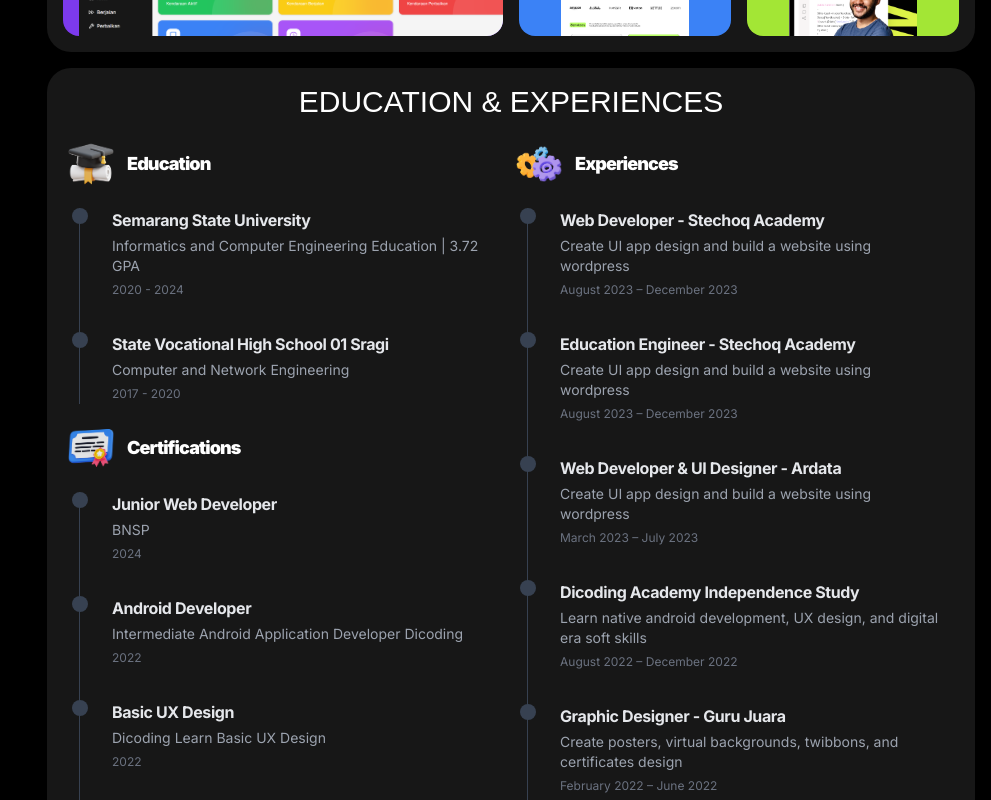
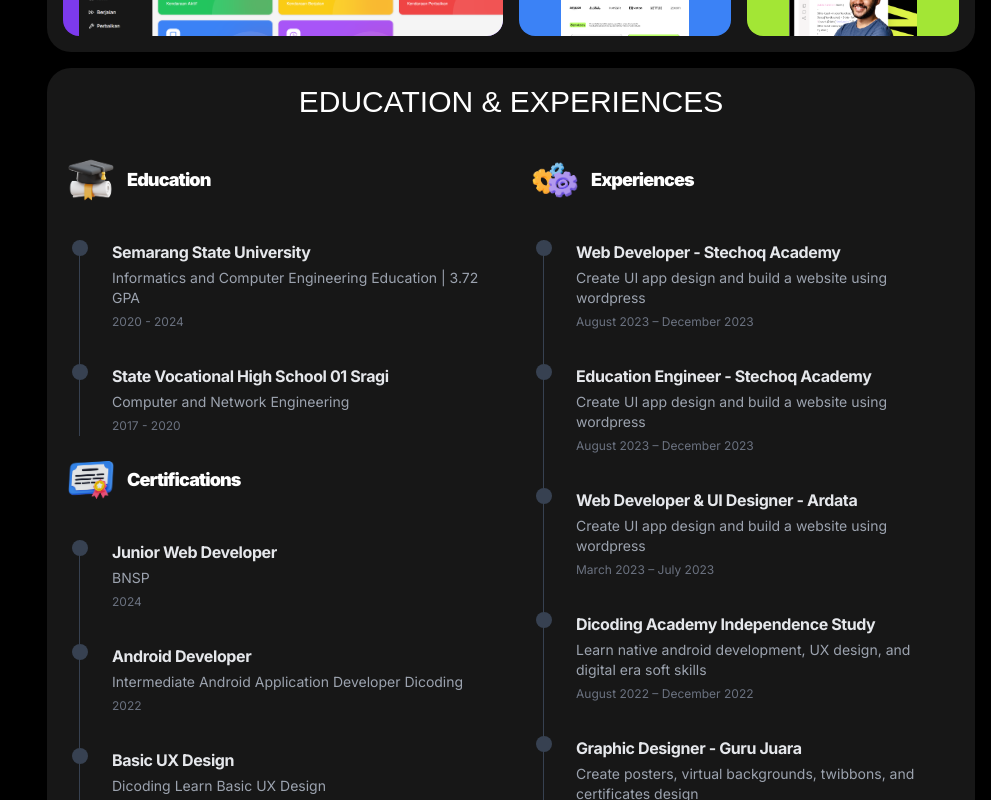
Before and after one commit to furqonStudio/furqon-studio-portfolio-2024, a Next.js app: page / in a window 1280 px wide. Shown: the part 940-1740 px from the top of the page, without its empty margins (289-1280 px from the left). Built offline with nearby package versions, Linux system fonts and the light colour scheme; a web font is replaced by a local one.

Commit message:
feat: add view observer

```diff
--- a/package.json
+++ b/package.json
@@ -13,7 +13,8 @@
     "next": "14.2.14",
     "react": "^18",
     "react-dom": "^18",
-    "react-icons": "^5.3.0"
+    "react-icons": "^5.3.0",
+    "react-intersection-observer": "^9.14.1"
   },
   "devDependencies": {
     "@types/node": "^20",
--- a/src/components/molecules/Timelines.tsx
+++ b/src/components/molecules/Timelines.tsx
@@ -1,24 +1,64 @@
 import React from 'react'
+import { motion } from 'motion/react'
+import { useInView } from 'react-intersection-observer'
 
 type TimelineItem = {
   title: string
   description: string
   timePeriod: string
+  icon?: React.ReactNode // Added icon property
+  link?: string // Added link property
 }
 
 type TimelinesProps = {
   timelines: TimelineItem[]
 }
 
+const fadeInVariants = {
+  hidden: { opacity: 0 },
+  visible: (i: number) => ({
+    opacity: 1,
+    transition: {
+      delay: 1 + i * 0.5,
+    },
+  }),
+}
+
 export const Timelines: React.FC<TimelinesProps> = ({ timelines }) => {
+  const [ref, inView] = useInView({
+    threshold: 0.1,
+    triggerOnce: true,
+  })
+
   return (
     <div className="p-4">
-      <ol className="relative border-s border-gray-700">
+      <ol ref={ref} className="relative border-s border-gray-700">
         {timelines.map((timeline, index) => (
-          <li className="ms-8 mb-8 last:mb-0 group" key={index}>
-            <span className="absolute flex items-center justify-center size-4 rounded-full -start-2 group-hover:bg-red-600 group-hover:ring-4 ring-red-600 bg-gray-700 transition ease-in-out duration-700"></span>
+          <motion.li
+            className="ms-8 mb-8 last:mb-0 group"
+            key={index}
+            variants={fadeInVariants}
+            initial="hidden"
+            animate={inView ? 'visible' : 'hidden'} // Animate based on inView
+            custom={index}
+          >
+            <motion.span
+              className="absolute flex items-center justify-center size-4 rounded-full -start-2 group-hover:bg-red-600 group-hover:ring-4 ring-red-600 bg-gray-700 transition ease-in-out duration-700"
+              variants={fadeInVariants}
+              initial="hidden"
+              animate={inView ? 'visible' : 'hidden'} // Animate based on inView
+              custom={index}
+            >
+              {timeline.icon}
+            </motion.span>
             <h3 className="mb-1 font-inter tracking-tight font-bold text-gray-200">
-              {timeline.title}
+              {timeline.link ? (
+                <a href={timeline.link} className="hover:underline">
+                  {timeline.title}
+                </a>
+              ) : (
+                timeline.title
+              )}
             </h3>
             <p className="font-inter text-sm text-gray-400">
               {timeline.description}
@@ -26,7 +66,7 @@ export const Timelines: React.FC<TimelinesProps> = ({ timelines }) => {
             <time className="font-inter text-xs text-gray-500">
               {timeline.timePeriod}
             </time>
-          </li>
+          </motion.li>
         ))}
       </ol>
     </div>
--- a/src/components/section/EducationAndExperiencesSection.tsx
+++ b/src/components/section/EducationAndExperiencesSection.tsx
@@ -5,17 +5,50 @@ import {
 } from '@/data/data'
 import Image from 'next/image'
 import { Timelines } from '../molecules/Timelines'
+import { useInView } from 'react-intersection-observer'
+import { motion } from 'motion/react'
 
 export const EducationAndExperiencesSection = ({ id }: { id: string }) => {
+  const { ref: educationRef, inView: educationInView } = useInView({
+    threshold: 0.1,
+    triggerOnce: true,
+  })
+
+  const { ref: certificationRef, inView: certificationInView } = useInView({
+    threshold: 0.1,
+    triggerOnce: true,
+  })
+
+  const { ref: experienceRef, inView: experienceInView } = useInView({
+    threshold: 0.1,
+    triggerOnce: true,
+  })
+
   return (
     <section id={id} className="section-style">
-      <h2 className="text-white font-gasoek text-center text-3xl">
+      <motion.h2
+        className="text-white font-gasoek text-center text-3xl mb-8"
+        initial={{ opacity: 0, y: -20 }}
+        animate={
+          educationInView || certificationInView || experienceInView
+            ? { opacity: 1, y: 0 }
+            : { opacity: 0, y: -20 }
+        }
+        transition={{ duration: 0.6 }}
+      >
         EDUCATION & EXPERIENCES
-      </h2>
-      <div className="grid md:grid-cols-2">
-        <div className="">
+      </motion.h2>
+      <div className="grid md:grid-cols-2 gap-8">
+        <motion.div
+          ref={educationRef}
+          initial={{ opacity: 0, y: 20 }}
+          animate={
+            educationInView ? { opacity: 1, y: 0 } : { opacity: 0, y: 20 }
+          }
+          transition={{ duration: 0.6, delay: 1 }}
+        >
           <div>
-            <div className="flex flex-row items-center justify-center gap-2 lg:justify-start">
+            <div className="flex flex-row items-center justify-center gap-2 lg:justify-start mb-4">
               <Image
                 src={'/assets/icons/education.png'}
                 alt="education"
@@ -30,10 +63,13 @@ export const EducationAndExperiencesSection = ({ id }: { id: string }) => {
             <Timelines timelines={educationTimelines} />
           </div>
           <div>
-            <div className="flex flex-row items-center justify-center gap-2 lg:justify-start">
+            <div
+              className="flex flex-row items-center justify-center gap-2 lg:justify-start mb-4"
+              ref={certificationRef}
+            >
               <Image
                 src={'/assets/icons/certificate.png'}
-                alt="education"
+                alt="certification"
                 width={48}
                 height={48}
                 className="lg:w-14 lg:h-14"
@@ -44,12 +80,19 @@ export const EducationAndExperiencesSection = ({ id }: { id: string }) => {
             </div>
             <Timelines timelines={certificationTimelines} />
           </div>
-        </div>
-        <div>
-          <div className="flex flex-row items-center justify-center gap-2 lg:justify-start">
+        </motion.div>
+        <motion.div
+          ref={experienceRef}
+          initial={{ opacity: 0, y: 20 }}
+          animate={
+            experienceInView ? { opacity: 1, y: 0 } : { opacity: 0, y: 20 }
+          }
+          transition={{ duration: 0.6, delay: 1 }}
+        >
+          <div className="flex flex-row items-center justify-center gap-2 lg:justify-start mb-4">
             <Image
               src={'/assets/icons/work.png'}
-              alt="education"
+              alt="experience"
               width={48}
               height={48}
               className="lg:w-14 lg:h-14"
@@ -59,7 +102,7 @@ export const EducationAndExperiencesSection = ({ id }: { id: string }) => {
             </p>
           </div>
           <Timelines timelines={workExperienceTimelines} />
-        </div>
+        </motion.div>
       </div>
     </section>
   )
--- a/src/components/section/ProfileSection.tsx
+++ b/src/components/section/ProfileSection.tsx
@@ -1,14 +1,20 @@
 import Image from 'next/image'
 import { CustomButton } from '../atomic/CustomButton'
 import { SocialMedia } from '../molecules/SocialMedia'
+import { useInView } from 'react-intersection-observer'
 import { motion } from 'motion/react'
 
 export const ProfileSection = ({ id }: { id: string }) => {
+  const { ref, inView } = useInView({
+    threshold: 0.1, // Trigger when 10% of the section is visible
+    triggerOnce: true, // Only trigger once when it comes into view
+  })
+
   return (
-    <section id={id} className="lg:mr-0 section-style">
+    <section ref={ref} id={id} className="lg:mr-0 section-style">
       <motion.div
         initial={{ opacity: 0, y: -20 }}
-        animate={{ opacity: 1, y: 0 }}
+        animate={inView ? { opacity: 1, y: 0 } : { opacity: 0, y: -20 }} // Trigger animation on visibility
         transition={{ duration: 0.6 }}
         className="text-white text-center"
       >
@@ -22,7 +28,9 @@ export const ProfileSection = ({ id }: { id: string }) => {
       <div className="space-y-4">
         <motion.div
           initial={{ opacity: 0, scale: 0.8 }}
-          animate={{ opacity: 1, scale: 1 }}
+          animate={
+            inView ? { opacity: 1, scale: 1 } : { opacity: 0, scale: 0.8 }
+          } // Trigger animation on visibility
           transition={{ duration: 0.6 }}
           className="m-auto"
         >
@@ -38,7 +46,7 @@ export const ProfileSection = ({ id }: { id: string }) => {
       </div>
       <motion.div
         initial={{ opacity: 0, y: 20 }}
-        animate={{ opacity: 1, y: 0 }}
+        animate={inView ? { opacity: 1, y: 0 } : { opacity: 0, y: 20 }} // Trigger animation on visibility
         transition={{ duration: 0.6 }}
         className="space-y-2 text-center"
       >
--- a/src/components/section/SkillsSection.tsx
+++ b/src/components/section/SkillsSection.tsx
@@ -1,15 +1,21 @@
 import { Skills } from '@/data/data'
 import Image from 'next/image'
+import { useInView } from 'react-intersection-observer'
 import { motion } from 'motion/react'
 
 export const SkillsSection = ({ id }: { id: string }) => {
+  const { ref, inView } = useInView({
+    threshold: 0.1, // Trigger when 10% of the section is visible
+    triggerOnce: true, // Only trigger once when it comes into view
+  })
+
   return (
-    <section id={id} className="section-style">
+    <section ref={ref} id={id} className="section-style">
       <motion.h2
         className="text-white font-gasoek text-center text-3xl"
-        initial={{ opacity: 0, y: -20 }} // Keadaan awal: tidak terlihat dan sedikit naik
-        animate={{ opacity: 1, y: 0 }} // Keadaan akhir: terlihat dan di posisi normal
-        transition={{ duration: 0.5 }} // Durasi transisi
+        initial={{ opacity: 0, y: -20 }}
+        animate={inView ? { opacity: 1, y: 0 } : { opacity: 0, y: -20 }} // Animate based on visibility
+        transition={{ duration: 0.5 }}
       >
         SKILLS
       </motion.h2>
@@ -18,9 +24,9 @@ export const SkillsSection = ({ id }: { id: string }) => {
           <motion.div
             className="bg-neutral-800 hover:bg-red-600 hover:scale-95 duration-700 transition ease-in-out p-6 rounded-2xl flex flex-col items-center justify-center"
             key={skill.id}
-            initial={{ opacity: 0, y: 20 }} // Keadaan awal: tidak terlihat dan sedikit turun
-            animate={{ opacity: 1, y: 0 }} // Keadaan akhir: terlihat dan di posisi normal
-            transition={{ duration: 0.5, delay: index * 0.1 }} // Delay bertahap untuk efek yang lebih halus
+            initial={{ opacity: 0, y: 20 }}
+            animate={inView ? { opacity: 1, y: 0 } : { opacity: 0, y: 20 }} // Animate based on visibility
+            transition={{ duration: 0.5, delay: index * 0.1 }}
           >
             <Image
               alt="skill"
```
Also changed, not shown: 1 other file (tests, documents, lock files or other folders).
